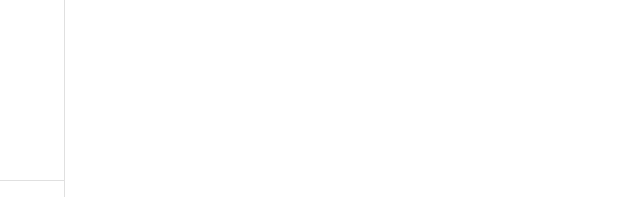
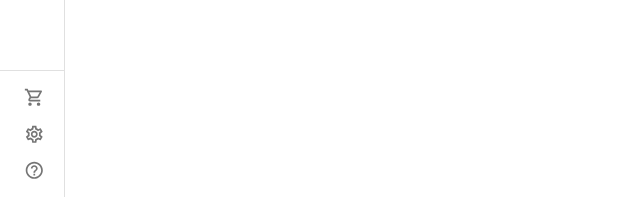
Before and after one commit to kenbeitl/tplus-frontend, a Next.js app: page / in a window 1280 px wide. Shown: the part 603-800 px from the top of the page, without its empty margins (0-640 px from the left). Built offline with nearby package versions, Linux system fonts and the light colour scheme.

Commit message:
created app context to consume values

```diff
--- a/src/app/layout.tsx
+++ b/src/app/layout.tsx
@@ -6,7 +6,7 @@ import MUIThemeProvider from "@/layout/MUIThemeProvider";
 import AuthWrapper from "@/layout/AuthWrapper";
 import AppWrapper from "@/layout/AppWrapper";
 import { usePathname } from "next/navigation";
-import { LanguageProvider } from "@/contexts/LanguageContext";
+import { AppProvider } from "@/contexts/AppContext";
 
 const roboto = Roboto({
   weight: ['300', '400', '500', '700'],
@@ -27,7 +27,7 @@ export default function RootLayout({
       <body
         className={`${roboto.variable} antialiased`}
       >
-        <LanguageProvider>
+        <AppProvider>
           <MUIThemeProvider>
             {isAuth ? (
               <AuthWrapper>{children}</AuthWrapper>
@@ -35,7 +35,7 @@ export default function RootLayout({
               <AppWrapper>{children}</AppWrapper>
             )}
           </MUIThemeProvider>
-        </LanguageProvider>
+        </AppProvider>
       </body>
     </html>
   );
--- /dev/null
+++ b/src/components/InlineTag.tsx
@@ -0,0 +1,7 @@
+import React from "react";
+
+export default function InlineTag({ label }: { label: string }): React.ReactNode {
+    return (
+        <span className="tag">{label}</span>
+    )
+}
--- a/src/components/NavigationComponents.tsx
+++ b/src/components/NavigationComponents.tsx
@@ -8,7 +8,9 @@ import MuiListItemIcon from '@mui/material/ListItemIcon';
 import ListItemText from '@mui/material/ListItemText';
 import { Collapse } from '@mui/material';
 import { ExpandLessOutlined, ExpandMoreOutlined } from '@mui/icons-material';
-import { useTranslations } from '@/contexts/LanguageContext';
+import { useTranslations, useDrawer } from '@/contexts/AppContext';
+import InlineTag from './InlineTag';
+import { usePathname } from 'next/navigation';
 
 // Styled ListItemButton with active state support
 const ListItemIcon = styled(MuiListItemIcon)(() => ({
@@ -16,7 +18,7 @@ const ListItemIcon = styled(MuiListItemIcon)(() => ({
     marginRight: '8px'
 }));
 
-const ListItemButton = styled(MuiListItemButton)<{ isActive?: boolean, isDrawerOpen?: boolean }>(({ theme, isActive, isDrawerOpen }) => ({
+const ListItemButton = styled(MuiListItemButton)<{ isActive?: boolean }>(({ theme, isActive }) => ({
     marginLeft: theme.spacing(1),
     marginRight: theme.spacing(1),
     borderRadius: theme.shape.borderRadius,
@@ -52,6 +54,8 @@ const ListItemButton = styled(MuiListItemButton)<{ isActive?: boolean, isDrawerO
     }),
 }));
 
+
+
 // Reusable Dropdown List Item Component
 interface DropdownListItemProps {
   icon: React.ReactNode;
@@ -67,10 +71,10 @@ export function DropdownListItem({
   primary,
   children,
   isActive = false,
-  isDrawerOpen = false,
   defaultOpen = false
 }: DropdownListItemProps) {
   const [open, setOpen] = React.useState(defaultOpen);
+  const isDrawerOpen = useDrawer().drawerOpen;
 
   const handleClick = () => {
     setOpen(!open);
@@ -80,7 +84,8 @@ export function DropdownListItem({
     <>
       <ListItemButton onClick={handleClick} isActive={isActive}>
         <ListItemIcon>{icon}</ListItemIcon>
-        { isDrawerOpen &&
+        {
+            isDrawerOpen &&
             <>
                 <ListItemText primary={primary} />
                 {open ? <ExpandLessOutlined /> : <ExpandMoreOutlined />}
@@ -103,7 +108,6 @@ interface NavigationListItemProps {
   path: string;
   isActive?: boolean;
   isComingSoon?: boolean;
-  isDrawerOpen?: boolean;
   level?: number;
   onClick?: (path: string) => void;
   sx?: any;
@@ -113,27 +117,29 @@ export function NavigationListItem({
   icon,
   primary,
   path,
-  isActive = false,
-  isDrawerOpen = false,
   isComingSoon = false,
   level = 1,
   onClick,
 }: NavigationListItemProps) {
   const t = useTranslations();
+  const pathname = usePathname();
+  const isDrawerOpen = useDrawer().drawerOpen;
 
-  // Memoize the display text to avoid unnecessary re-computations
+  const isPathActive = React.useMemo(() => {
+    return pathname === path || pathname.startsWith(path + '/');
+  }, [pathname, path]);
+
   const displayText = React.useMemo(() => {
     return isComingSoon ? (
       <>
-        {primary} <span className="tag">{t('common.comingSoon')}</span>
+        {primary} <InlineTag label={t('common.comingSoon')} />
       </>
     ) : primary;
   }, [primary, isComingSoon, t]);
 
   return (
     <ListItemButton
-      isActive={isActive}
-      isDrawerOpen={isDrawerOpen}
+      isActive={isPathActive}
       onClick={() => onClick?.(path)}
       sx={{ pl: level === 2 && isDrawerOpen === true ? 4 : 2 }}
     >
--- a/src/contexts/LanguageContext.tsx
+++ b/src/contexts/AppContext.tsx
@@ -12,34 +12,40 @@ export const localeLabels: Record<Locale, string> = {
   'zh-CN': '简体中文'
 };
 
-interface LanguageContextType {
+interface AppContextType {
+  // Language
   locale: Locale;
   setLocale: (locale: Locale) => void;
   t: (key: string, params?: Record<string, string | number>) => string;
   messages: Record<string, any>;
+  // Drawer
+  drawerOpen: boolean;
+  setDrawerOpen: (open: boolean) => void;
+  toggleDrawer: () => void;
 }
 
-const LanguageContext = createContext<LanguageContextType | undefined>(undefined);
+const AppContext = createContext<AppContextType | undefined>(undefined);
 
-interface LanguageProviderProps {
+interface AppProviderProps {
   children: React.ReactNode;
   defaultLocale?: Locale;
 }
 
-export function LanguageProvider({ children, defaultLocale = 'en' }: LanguageProviderProps) {
+export function AppProvider({ children, defaultLocale = 'en' }: AppProviderProps) {
   const [locale, setLocale] = useState<Locale>(defaultLocale);
   const [messages, setMessages] = useState<Record<string, any>>({});
+  const [drawerOpen, setDrawerOpen] = useState<boolean>(false);
 
   // Load messages for the current locale
   const loadMessages = async (localeToLoad: Locale) => {
     try {
-      const messageModule = await import(`../messages/${localeToLoad}.json`);
+      const messageModule = await import(`../i18n/${localeToLoad}.json`);
       setMessages(messageModule.default || messageModule);
     } catch (error) {
       console.error(`Failed to load messages for locale: ${localeToLoad}`, error);
       // Fallback to English messages
       try {
-        const fallbackModule = await import(`../messages/en.json`);
+        const fallbackModule = await import(`../i18n/en.json`);
         setMessages(fallbackModule.default || fallbackModule);
       } catch (fallbackError) {
         console.error('Failed to load fallback messages', fallbackError);
@@ -93,30 +99,49 @@ export function LanguageProvider({ children, defaultLocale = 'en' }: LanguagePro
     return result;
   };
 
-  const value: LanguageContextType = {
+  const toggleDrawer = () => {
+    setDrawerOpen(!drawerOpen);
+  };
+
+  const value: AppContextType = {
     locale,
     setLocale,
     t,
-    messages
+    messages,
+    drawerOpen,
+    setDrawerOpen,
+    toggleDrawer
   };
 
   return (
-    <LanguageContext.Provider value={value}>
+    <AppContext.Provider value={value}>
       {children}
-    </LanguageContext.Provider>
+    </AppContext.Provider>
   );
 }
 
-export function useLanguage(): LanguageContextType {
-  const context = useContext(LanguageContext);
+export function useApp(): AppContextType {
+  const context = useContext(AppContext);
   if (context === undefined) {
-    throw new Error('useLanguage must be used within a LanguageProvider');
+    throw new Error('useApp must be used within an AppProvider');
   }
   return context;
 }
 
+// Hook for language functionality
+export function useLanguage() {
+  const { locale, setLocale, t, messages } = useApp();
+  return { locale, setLocale, t, messages };
+}
+
 // Hook for just getting the translation function
 export function useTranslations() {
-  const { t } = useLanguage();
+  const { t } = useApp();
   return t;
 }
+
+// Hook for drawer functionality
+export function useDrawer() {
+  const { drawerOpen, setDrawerOpen, toggleDrawer } = useApp();
+  return { drawerOpen, setDrawerOpen, toggleDrawer };
+}
--- a/src/i18n.ts
+++ b/src/i18n.ts
@@ -13,6 +13,6 @@ export default getRequestConfig(async ({ locale }) => {
 
   return {
     locale,
-    messages: (await import(`./messages/${locale}.json`)).default
+    messages: (await import(`./i18n/${locale}.json`)).default
   };
 });
--- a/src/messages/en.json
+++ b/src/i18n/en.json
@@ -6,7 +6,10 @@
     "bizConnect": "BizConnect",
     "payConnect": "PayConnect",
     "safeConnect": "SafeConnect",
-    "signConnect": "SignConnect"
+    "signConnect": "SignConnect",
+    "subscriptions": "Subscriptions",
+    "settings": "Settings",
+    "helpCentre": "Help Centre"
   },
   "app": {
     "title": "TPlus Frontend"
--- a/src/messages/zh-CN.json
+++ b/src/i18n/zh-CN.json
@@ -6,7 +6,10 @@
     "bizConnect": "商业连接",
     "payConnect": "支付连接",
     "safeConnect": "安全连接",
-    "signConnect": "签署连接"
+    "signConnect": "签署连接",
+    "subscriptions": "订阅",
+    "settings": "设置",
+    "helpCentre": "帮助中心"
   },
   "app": {
     "title": "TPlus 前端"
--- a/src/messages/zh-HK.json
+++ b/src/i18n/zh-HK.json
@@ -6,7 +6,10 @@
     "bizConnect": "商業連接",
     "payConnect": "支付連接",
     "safeConnect": "安全連接",
-    "signConnect": "簽署連接"
+    "signConnect": "簽署連接",
+    "subscriptions": "訂閱",
+    "settings": "設置",
+    "helpCentre": "幫助中心"
   },
   "app": {
     "title": "TPlus 前端"
--- a/src/layout/AppWrapper.tsx
+++ b/src/layout/AppWrapper.tsx
@@ -14,10 +14,11 @@ import LanguageIcon from '@mui/icons-material/Language';
 import HomeOutlinedIcon from '@mui/icons-material/HomeOutlined';
 import { Menu, MenuItem } from '@mui/material';
 import Logo from '@/assets/svg/Logo';
-import { AccountBalanceOutlined, ApartmentOutlined } from '@mui/icons-material';
+import { AccountBalanceOutlined, ApartmentOutlined, CreditCardOutlined, CreditCardRounded, EditNoteOutlined, HelpOutlineOutlined, SettingsOutlined, ShieldOutlined, ShoppingCartOutlined } from '@mui/icons-material';
 import { usePathname, useRouter } from 'next/navigation';
 import { DropdownListItem, NavigationListItem } from '@/components/NavigationComponents';
-import { useLanguage, useTranslations, localeLabels, type Locale } from '@/contexts/LanguageContext';
+import { useLanguage, useTranslations, useDrawer, localeLabels, type Locale } from '@/contexts/AppContext';
+import path from 'path';
 
 const drawerWidth = 240;
 const drawerMiniWidth = 64;
@@ -100,15 +101,50 @@ export default function AppWrapper({
   children: React.ReactNode
 }) {
   const theme = useTheme();
-  const pathname = usePathname();
   const router = useRouter();
   const { locale, setLocale } = useLanguage();
   const t = useTranslations();
-  const [drawerOpen, setDrawerOpen] = React.useState(false);
+  const { drawerOpen, toggleDrawer } = useDrawer();
   const [anchorEl, setAnchorEl] = React.useState<null | HTMLElement>(null);
 
+  interface serviceListType {
+    icon: React.ReactNode;
+    label: string;
+    path: string;
+    coming_soon?: boolean;
+  }
+
+  const serviceList = [
+    {
+      icon: <EditNoteOutlined />,
+      label: t('nav.signConnect'),
+      path: '/services/sign-connect'
+    },
+    {
+      icon: <ApartmentOutlined />,
+      label: t('nav.bizConnect'),
+      path: '/services/biz-connect',
+      coming_soon: true
+    },
+    {
+      icon: <CreditCardOutlined />,
+      label: t('nav.payConnect'),
+      path: '/services/pay-connect'
+    },
+    {
+      icon: <AccountBalanceOutlined />,
+      label: t('nav.govConnect'),
+      path: '/services/gov-connect'
+    },
+    {
+      icon: <ShieldOutlined />,
+      label: t('nav.safeConnect'),
+      path: '/services/safe-connect'
+    },
+  ]
+
   const handleDrawerClick = () => {
-    setDrawerOpen(!drawerOpen);
+    toggleDrawer();
   }
 
   const handleMenu = (event: React.MouseEvent<HTMLElement>) => {
@@ -129,10 +165,7 @@ export default function AppWrapper({
     router.push(path);
   };
 
-  // Check if path is active
-  const isPathActive = (path: string) => {
-    return pathname === path || pathname.startsWith(path + '/');
-  };
+
 
   return (
     <div className="app-layout min-h-screen">
@@ -198,8 +231,6 @@ export default function AppWrapper({
               icon={<HomeOutlinedIcon />}
               primary={t('nav.dashboard')}
               path="/"
-              isActive={isPathActive('/')}
-              isDrawerOpen={drawerOpen}
               onClick={handleNavigation}
             />
 
@@ -207,43 +238,52 @@ export default function AppWrapper({
             <DropdownListItem
               icon={<ApartmentOutlined />}
               primary={t('nav.services')}
-              // isActive={pathname.includes('/services')}
-              isDrawerOpen={drawerOpen}
             >
+              {
+                serviceList.map((service: serviceListType) => (
                   <NavigationListItem
                     level={2}
-                icon={<AccountBalanceOutlined />}
-                primary={t('nav.govConnect')}
-                path="/services/gov-connect"
-                isActive={isPathActive('/services/gov-connect')}
-                isDrawerOpen={drawerOpen}
+                    icon={service.icon}
+                    primary={service.label}
+                    path={service.path}
+                    isComingSoon={service.coming_soon || false}
+                    onClick={handleNavigation}
+                  />
+                ))
+              }
+            </DropdownListItem>
+          </List>
+          <Divider />
+          <List
+            className="w-full max-w-sm"
+            component="nav"
+          >
+            {/* Subscription Navigation */}
+            <NavigationListItem
+              level={1}
+              icon={<ShoppingCartOutlined />}
+              primary={t('nav.subscriptions')}
+              path="/subscriptions"
               onClick={handleNavigation}
             />
 
+            {/* Settings Navigation */}
             <NavigationListItem
-                level={2}
-                icon={<ApartmentOutlined />}
-                primary={t('nav.bizConnect')}
-                path="/services/biz-connect"
-                isActive={isPathActive('/services/biz-connect')}
-                isComingSoon={true}
-                isDrawerOpen={drawerOpen}
+              level={1}
+              icon={<SettingsOutlined />}
+              primary={t('nav.settings')}
+              path="/settings"
               onClick={handleNavigation}
             />
 
+            {/* Help Centre Navigation */}
             <NavigationListItem
-                level={2}
-                icon={<AccountBalanceOutlined />}
-                primary={t('nav.payConnect')}
-                path="/services/pay-connect"
-                isActive={isPathActive('/services/pay-connect')}
-                isDrawerOpen={drawerOpen}
+              level={1}
+              icon={<HelpOutlineOutlined />}
+              primary={t('nav.helpCentre')}
+              path="/help-centre"
               onClick={handleNavigation}
             />
-            </DropdownListItem>
-          </List>
-          <Divider />
-          <List>
 
           </List>
         </Drawer>
```
Also changed, not shown: src/components/Button.tsx (added, +11 -0 lines). Lines whose indentation alone changed are shown as unchanged.
